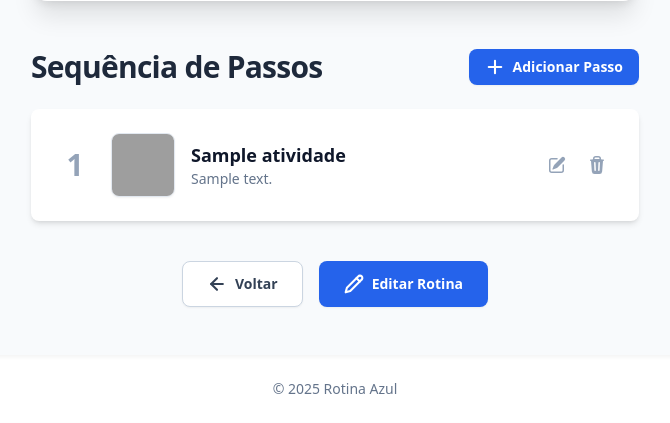
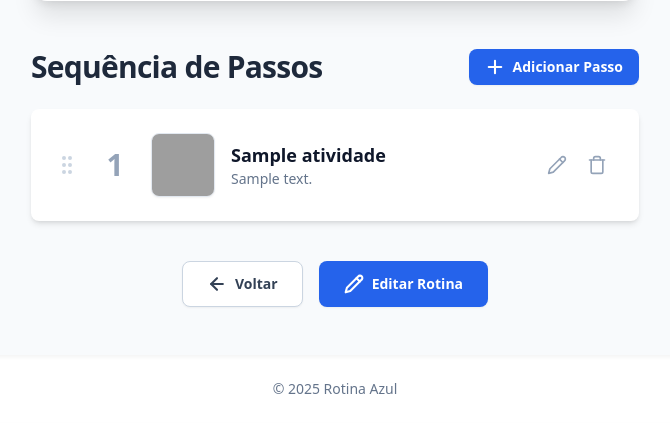
Before and after one commit to Tassy210/Gerador-de-Rotinas-Visuais, a Django app: page /rotina/1/ in a window 1280 px wide. Shown: the part 623-1046 px from the top of the page, without its empty margins (305-975 px from the left). Run offline with Django 5.2, Linux system fonts and the light colour scheme; a user stored in the database is signed in; tables that the repository leaves empty hold one stand-in row (values such as "Sample post"); some libraries are stand-ins or nearby versions; grey boxes are pictures that could not be loaded.

Commit message:
Drag And Drop das atividades das rotinas

```diff
--- a/gerador_rotinas/rotinas/templates/rotinas/base.html
+++ b/gerador_rotinas/rotinas/templates/rotinas/base.html
@@ -8,6 +8,10 @@
     <script src="https://cdn.tailwindcss.com"></script>
 
     <link href="https://cdnjs.cloudflare.com/ajax/libs/flowbite/2.4.1/flowbite.min.css" rel="stylesheet" />
+
+    <script src="https://unpkg.com/htmx.org@1.9.10"></script>
+
+    <script src="https://cdnjs.cloudflare.com/ajax/libs/Sortable/1.15.2/Sortable.min.js"></script>
 </head>
 
 <body class="bg-slate-50 text-slate-800 min-h-screen flex flex-col">
--- a/gerador_rotinas/rotinas/templates/rotinas/visualizar_rotina.html
+++ b/gerador_rotinas/rotinas/templates/rotinas/visualizar_rotina.html
@@ -43,13 +43,26 @@
                 </a>
             </div>
 
-            <div class="bg-white rounded-lg shadow-md overflow-hidden">
-                <ul class="divide-y divide-slate-200">
+            <form class="bg-white rounded-lg shadow-md overflow-hidden"
+                  id="lista-atividades"
+                  hx-post="{% url 'reordenar_atividades' %}"
+                  hx-trigger="end"
+                  hx-trigger="none">
+
+                {% csrf_token %}
+
+                <ul class="divide-y divide-slate-200" id="sortable-items">
                     {% for atividade in atividades %}
-                    <li class="flex items-center justify-between p-4 sm:p-6 hover:bg-slate-50 transition-colors group">
 
-                        <div class="flex items-center flex-grow">
-                            <span class="text-3xl font-bold text-slate-400 w-10 flex-shrink-0 text-center">{{ atividade.ordem }}</span>
+                    <li class="flex items-center justify-between p-4 sm:p-6 hover:bg-slate-50 transition-colors group cursor-move relative">
+
+                        <input type="hidden" name="item" value="{{ atividade.id }}">
+
+                        <div class="flex items-center flex-grow pointer-events-none"> <div class="mr-4 text-slate-300">
+                                <svg xmlns="http://www.w3.org/2000/svg" width="24" height="24" viewBox="0 0 24 24" fill="none" stroke="currentColor" stroke-width="2" stroke-linecap="round" stroke-linejoin="round" class="lucide lucide-grip-vertical"><circle cx="9" cy="12" r="1"/><circle cx="9" cy="5" r="1"/><circle cx="9" cy="19" r="1"/><circle cx="15" cy="12" r="1"/><circle cx="15" cy="5" r="1"/><circle cx="15" cy="19" r="1"/></svg>
+                            </div>
+
+                            <span class="text-3xl font-bold text-slate-400 w-10 flex-shrink-0 text-center ordem-visual">{{ atividade.ordem }}</span>
 
                             <div class="mx-4 flex-shrink-0">
                                 <img src="{{ atividade.pictograma_url }}" alt="{{ atividade.titulo }}" class="w-16 h-16 rounded-lg object-cover shadow-sm border border-slate-200 bg-white">
@@ -63,19 +76,14 @@
                             </div>
                         </div>
 
-                        <div class="flex items-center space-x-1 opacity-0 group-hover:opacity-100 transition-opacity md:opacity-100">
+                        <div class="flex items-center space-x-1 opacity-0 group-hover:opacity-100 transition-opacity md:opacity-100 pointer-events-auto z-10">
                             <a href="{% url 'editar_atividade' atividade.id %}" class="p-2 text-slate-400 hover:text-blue-600 hover:bg-blue-50 rounded-full transition-colors" title="Editar passo">
                                 <span class="sr-only">Editar</span>
-                                <svg xmlns="http://www.w3.org/2000/svg" viewBox="0 0 20 20" fill="currentColor" class="w-5 h-5">
-                                  <path d="m5.433 13.917 1.262-3.155A4 4 0 0 1 7.58 9.42l6.92-6.918a2.121 2.121 0 0 1 3 3l-6.92 6.918c-.383.383-.84.685-1.343.886l-3.154 1.262a.5.5 0 0 1-.65-.65Z" />
-                                  <path d="M3.5 5.75c0-.69.56-1.25 1.25-1.25H10A.75.75 0 0 0 10 3H4.75A2.75 2.75 0 0 0 2 5.75v9.5A2.75 2.75 0 0 0 4.75 18h9.5A2.75 2.75 0 0 0 17 15.25V10a.75.75 0 0 0-1.5 0v5.25c0 .69-.56 1.25-1.25 1.25h-9.5c-.69 0-1.25-.56-1.25-1.25v-9.5Z" />
-                                </svg>
+                                <svg xmlns="http://www.w3.org/2000/svg" width="20" height="20" viewBox="0 0 24 24" fill="none" stroke="currentColor" stroke-width="2" stroke-linecap="round" stroke-linejoin="round"><path d="M17 3a2.85 2.83 0 1 1 4 4L7.5 20.5 2 22l1.5-5.5Z"/><path d="m15 5 4 4"/></svg>
                             </a>
                             <a href="{% url 'excluir_atividade' atividade.id %}" class="p-2 text-slate-400 hover:text-red-600 hover:bg-red-50 rounded-full transition-colors" title="Excluir passo">
                                 <span class="sr-only">Excluir</span>
-                                <svg xmlns="http://www.w3.org/2000/svg" viewBox="0 0 20 20" fill="currentColor" class="w-5 h-5">
-                                  <path fill-rule="evenodd" d="M8.75 1A2.75 2.75 0 0 0 6 3.75v.443c-.795.077-1.584.176-2.365.298a.75.75 0 1 0 .23 1.482l.149-.022.841 10.518A2.75 2.75 0 0 0 7.596 19h4.807a2.75 2.75 0 0 0 2.742-2.53l.841-10.52.149.023a.75.75 0 0 0 .23-1.482A41.03 41.03 0 0 0 14 4.193V3.75A2.75 2.75 0 0 0 11.25 1h-2.5ZM10 4c.84 0 1.673.025 2.5.075V3.75c0-.69-.56-1.25-1.25-1.25h-2.5c-.69 0-1.25.56-1.25 1.25v.325C8.327 4.025 9.16 4 10 4ZM8.58 7.72a.75.75 0 0 0-1.5.06l.3 7.5a.75.75 0 1 0 1.5-.06l-.3-7.5Zm4.34.06a.75.75 0 1 0-1.5-.06l-.3 7.5a.75.75 0 1 0 1.5.06l.3-7.5Z" clip-rule="evenodd" />
-                                </svg>
+                                <svg xmlns="http://www.w3.org/2000/svg" width="20" height="20" viewBox="0 0 24 24" fill="none" stroke="currentColor" stroke-width="2" stroke-linecap="round" stroke-linejoin="round"><path d="M3 6h18"/><path d="M19 6v14c0 1-1 2-2 2H7c-1 0-2-1-2-2V6"/><path d="M8 6V4c0-1 1-2 2-2h4c1 0 2 1 2 2v2"/></svg>
                             </a>
                         </div>
 
@@ -90,7 +98,7 @@
                     </li>
                     {% endfor %}
                 </ul>
-            </div>
+            </form>
         </div>
 
         <div class="mt-10 flex flex-col sm:flex-row justify-center items-center gap-4">
@@ -106,4 +114,31 @@
 
     </div>
 </div>
+
+<script>
+    htmx.onLoad(function(content) {
+        var sortables = content.querySelectorAll("#sortable-items");
+        for (var i = 0; i < sortables.length; i++) {
+            var sortable = sortables[i];
+            new Sortable(sortable, {
+                animation: 150,
+                handle: 'li',
+                ghostClass: 'bg-blue-50',
+                onEnd: function (evt) {
+                    htmx.trigger('#lista-atividades', 'end');
+
+                    updateVisualOrder();
+                }
+            });
+        }
+    });
+
+    function updateVisualOrder() {
+        const numbers = document.querySelectorAll('.ordem-visual');
+        numbers.forEach((span, index) => {
+            span.textContent = index + 1;
+        });
+    }
+</script>
+
 {% endblock %}
--- a/gerador_rotinas/rotinas/urls.py
+++ b/gerador_rotinas/rotinas/urls.py
@@ -27,4 +27,6 @@ urlpatterns = [
 
     path('setup/', views.setup_inicial, name='setup_inicial'),
 
+    path('atividades/reordenar/', views.reordenar_atividades, name='reordenar_atividades'),
+
 ]
--- a/gerador_rotinas/rotinas/views.py
+++ b/gerador_rotinas/rotinas/views.py
@@ -8,6 +8,8 @@ from django.contrib import messages
 from .models import Rotina, Categoria, Atividade
 from .forms import RotinaForm, CategoriaForm, AtividadeForm
 from usuarios.forms import CustomUserCreationForm, UserProfileForm
+from django.views.decorators.http import require_POST
+from django.http import HttpResponse
 
 # --- MODELOS DE ROTINA PADRÃO ---
 
@@ -81,31 +83,29 @@ def criar_rotinas_padrao_completas(usuario):
         categoria_obj, criada = Categoria.objects.get_or_create(
             usuario=usuario,
             nome=nome_cat
-            # SEM PICTOGRAMA AQUI
+
         )
         categorias_criadas[nome_cat] = categoria_obj
 
-    # 2. Agora, itera sobre os MODELOS e cria as rotinas
     for chave_modelo, dados_modelo in MODELOS_DE_ROTINA.items():
 
         categoria_mae = categorias_criadas.get(dados_modelo['categoria_nome'])
 
         if categoria_mae:
-            # --- CORREÇÃO AQUI ---
-            # Agora salvamos o pictograma_padrao na ROTINA
+
             nova_rotina, criada_rotina = Rotina.objects.get_or_create(
                 usuario=usuario,
                 titulo=dados_modelo['titulo_rotina'],
                 categoria=categoria_mae,
                 defaults={
                     'descricao': dados_modelo['descricao_rotina'],
-                    # Pega o caminho da imagem da rotina
+
                     'pictograma_padrao': dados_modelo.get('path_rotina', None)
                 }
             )
 
             if criada_rotina:
-                # 3. Cria todas as Atividades (Passos) - Isso não muda
+
                 for passo in dados_modelo['atividades']:
                     Atividade.objects.create(
                         rotina=nova_rotina,
@@ -114,6 +114,7 @@ def criar_rotinas_padrao_completas(usuario):
                         ordem=passo['ordem'],
                         pictograma_padrao=passo['path']
                     )
+
 # --- VIEWS PRINCIPAIS ---
 
 @login_required
@@ -282,15 +283,13 @@ def excluir_atividade(request, atividade_id):
 
 @login_required
 def setup_inicial(request):
-    # Se já tiver categorias, manda pra home
+
     if Categoria.objects.filter(usuario=request.user).exists():
          return redirect('home')
 
     if request.method == 'POST':
         resposta = request.POST.get('resposta')
         if resposta == 'sim':
-            # --- CORREÇÃO AQUI ---
-            # Chamando a função correta que cria TUDO
             criar_rotinas_padrao_completas(request.user)
             messages.success(request, 'Categorias e rotinas padrão criadas com sucesso!')
         else:
@@ -316,3 +315,16 @@ def editar_perfil(request):
 def logout_view(request):
     logout(request)
     return redirect('login')
+
+@require_POST
+def reordenar_atividades(request):
+
+    nova_ordem = request.POST.getlist('item')
+
+    if nova_ordem:
+
+        for index, atividade_id in enumerate(nova_ordem):
+
+            Atividade.objects.filter(id=atividade_id).update(ordem=index + 1)
+
+        return HttpResponse(status=204)
```
Lines whose indentation alone changed are shown as unchanged.
